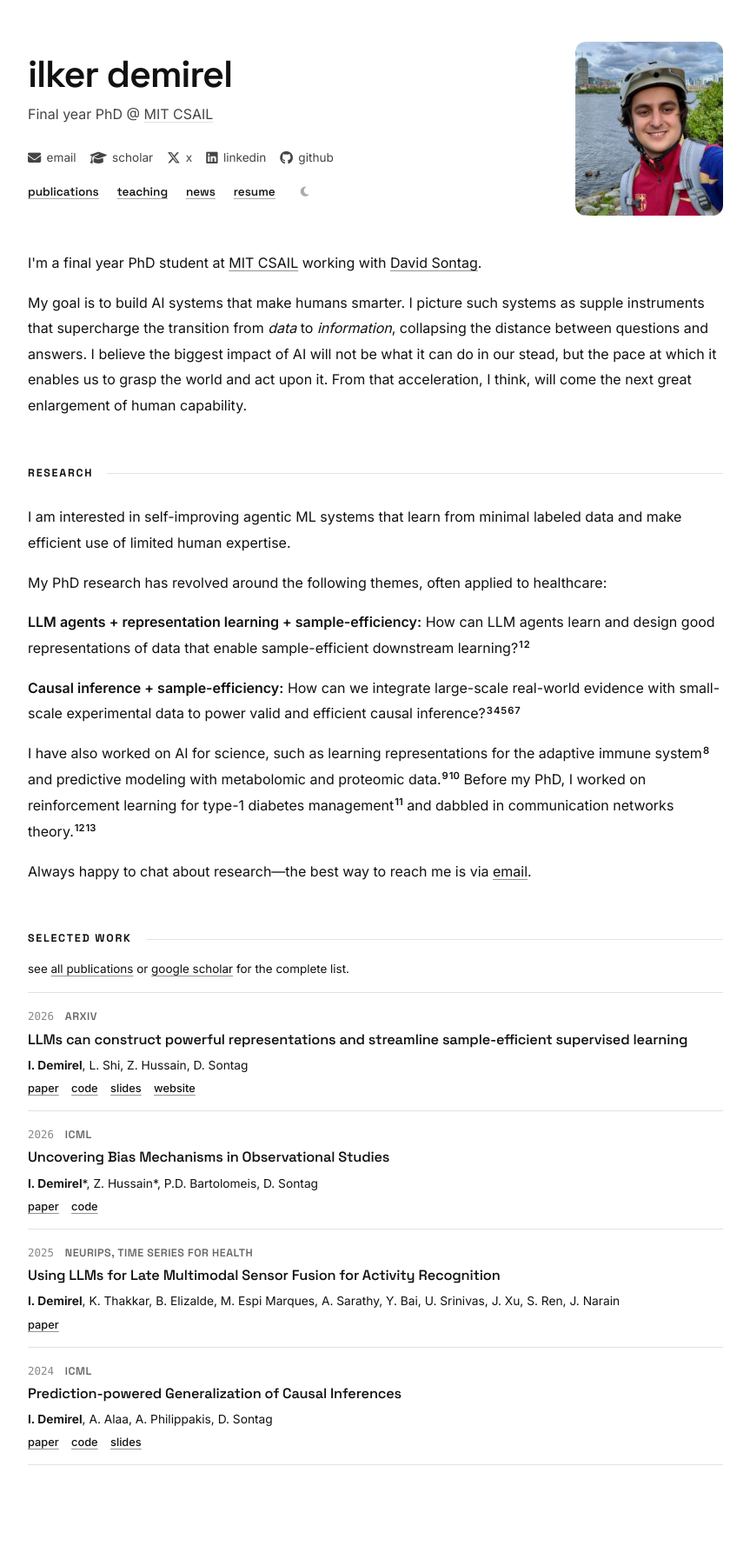
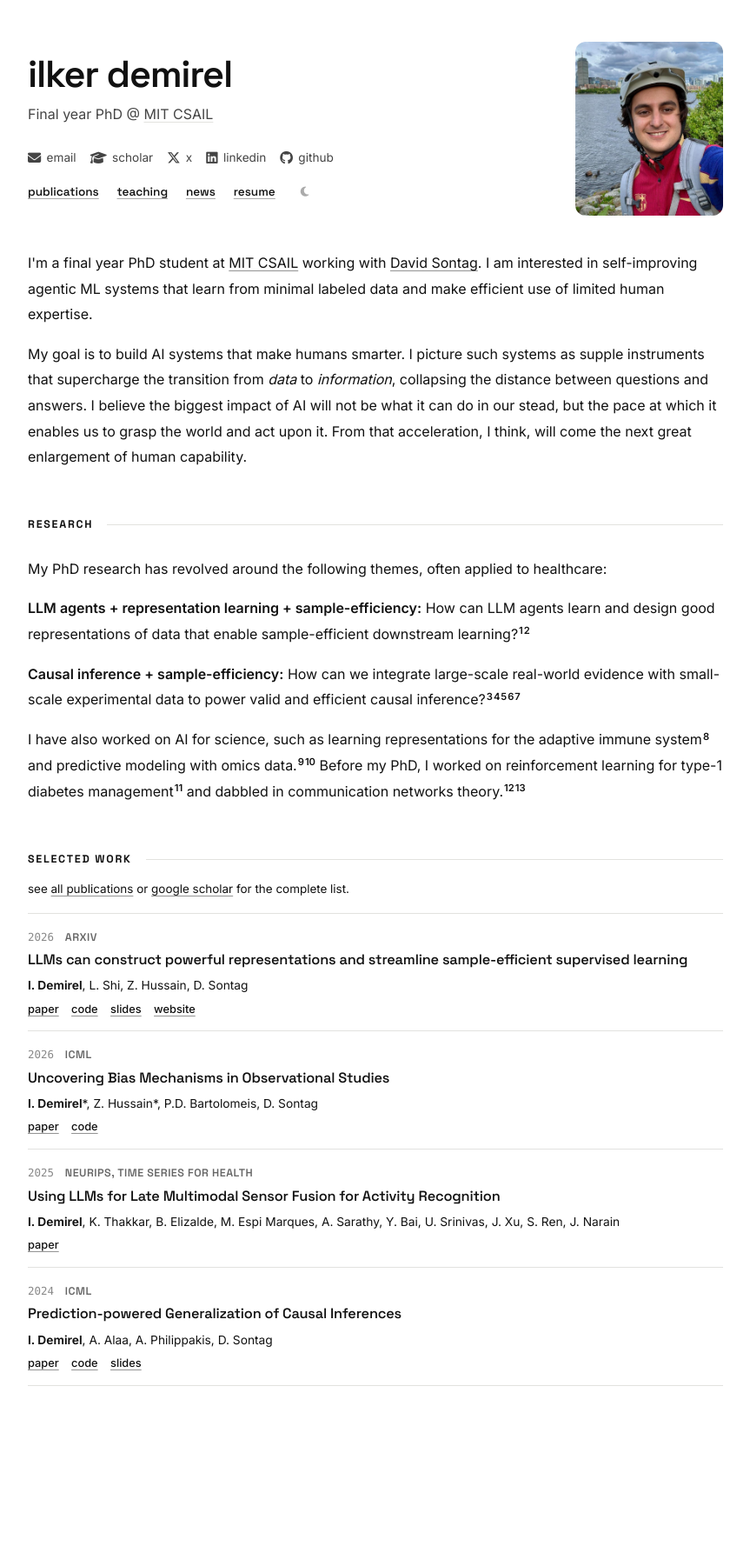
Before and after one commit to demireal/demireal.github.io, a Jekyll site: the page built from index.html, in a window 1280 px wide. Shown: the whole page at 87% size, without its empty margins (208-1071 px from the left). Built offline with Jekyll 4.4.1, drawn with Linux system fonts in a browser that asks for light colours; after the commit the page ends 1710 px from its top, so only the background shows below that.

Commit message:
move interests to intro, drop chat line, simplify to omics data
Co-authored-by: Cursor <cursoragent@cursor.com>

```diff
--- a/index.html
+++ b/index.html
@@ -43,10 +43,6 @@ title: ""
 <!-- ── Research Interests ──────────────────────────────── -->
 <section class="section">
   <h2 class="section__heading">research</h2>
-
-  <p>
-    I am interested in self-improving agentic ML systems that learn from minimal labeled data and make efficient use of limited human expertise.
-  </p>
 
   <p>
     My PhD research has revolved around the following themes, often applied to healthcare:
@@ -63,11 +59,7 @@ title: ""
   </p>
 
   <p>
-    I have also worked on AI for science, such as learning representations for the adaptive immune system<a class="ri-ref" href="https://openreview.net/pdf?id=oAukQalLzs"><sup>8</sup></a> and predictive modeling with metabolomic and proteomic data.<a class="ri-ref" href="https://www.biorxiv.org/content/10.64898/2026.05.05.723059v1.abstract"><sup>9</sup></a><a class="ri-ref" href="https://www.ahajournals.org/doi/abs/10.1161/circ.148.suppl_1.14625"><sup>10</sup></a> Before my PhD, I worked on reinforcement learning for type-1 diabetes management<a class="ri-ref" href="https://proceedings.neurips.cc/paper_files/paper/2022/file/afddff15817993412489a7df483da7d9-Paper-Conference.pdf"><sup>11</sup></a> and dabbled in communication networks theory.<a class="ri-ref" href="https://ieeexplore.ieee.org/abstract/document/8904457/"><sup>12</sup></a><a class="ri-ref" href="https://www.sciencedirect.com/science/article/abs/pii/S1051200422000409"><sup>13</sup></a>
-  </p>
-
-  <p>
-    Always happy to chat about research&mdash;the best way to reach me is via <a href="mailto:demirel@mit.edu">email</a>.
+    I have also worked on AI for science, such as learning representations for the adaptive immune system<a class="ri-ref" href="https://openreview.net/pdf?id=oAukQalLzs"><sup>8</sup></a> and predictive modeling with omics data.<a class="ri-ref" href="https://www.biorxiv.org/content/10.64898/2026.05.05.723059v1.abstract"><sup>9</sup></a><a class="ri-ref" href="https://www.ahajournals.org/doi/abs/10.1161/circ.148.suppl_1.14625"><sup>10</sup></a> Before my PhD, I worked on reinforcement learning for type-1 diabetes management<a class="ri-ref" href="https://proceedings.neurips.cc/paper_files/paper/2022/file/afddff15817993412489a7df483da7d9-Paper-Conference.pdf"><sup>11</sup></a> and dabbled in communication networks theory.<a class="ri-ref" href="https://ieeexplore.ieee.org/abstract/document/8904457/"><sup>12</sup></a><a class="ri-ref" href="https://www.sciencedirect.com/science/article/abs/pii/S1051200422000409"><sup>13</sup></a>
   </p>
 </section>
 
```
Also changed, not shown: other parts of index.html (+1 -1 lines).
